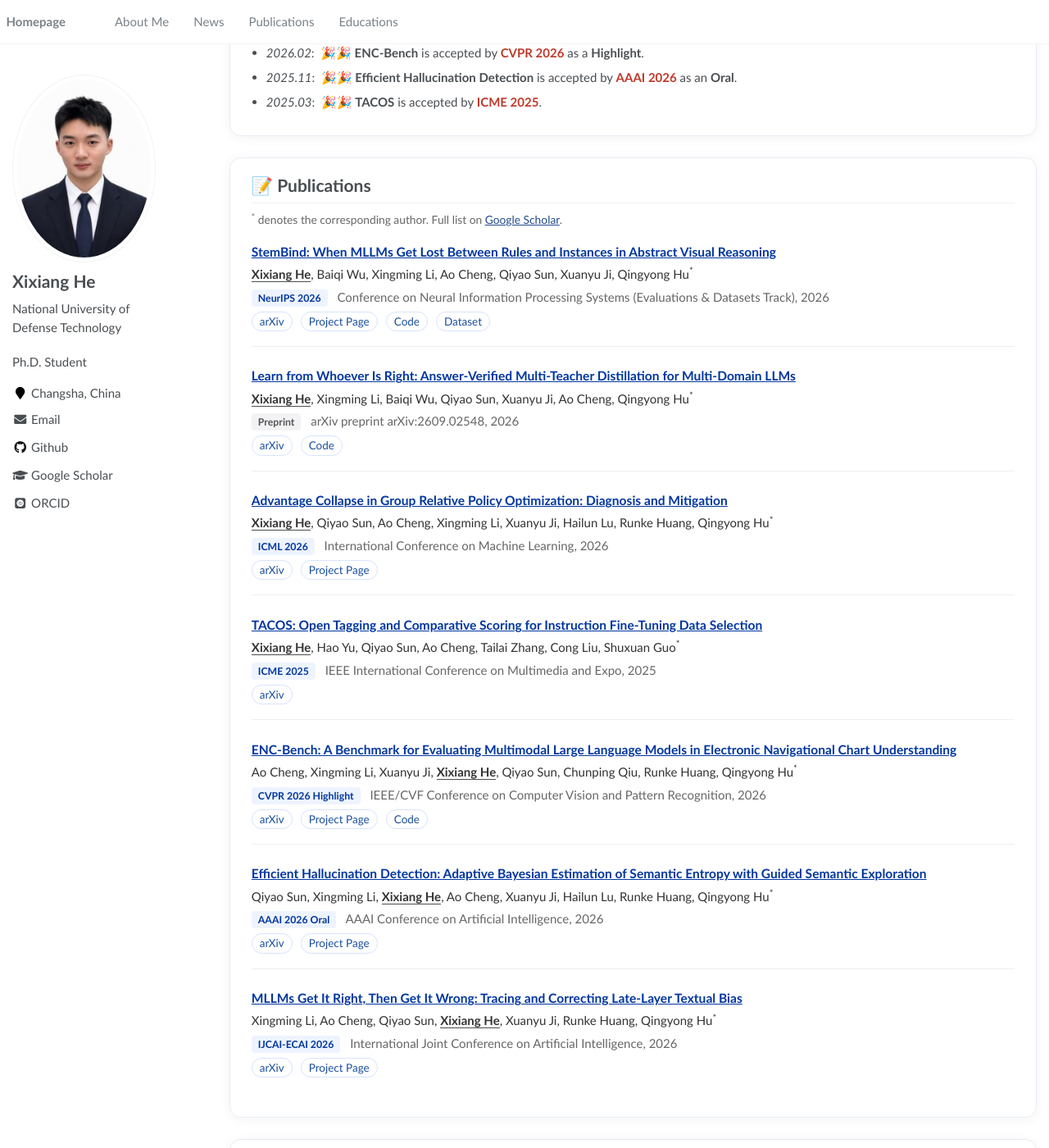
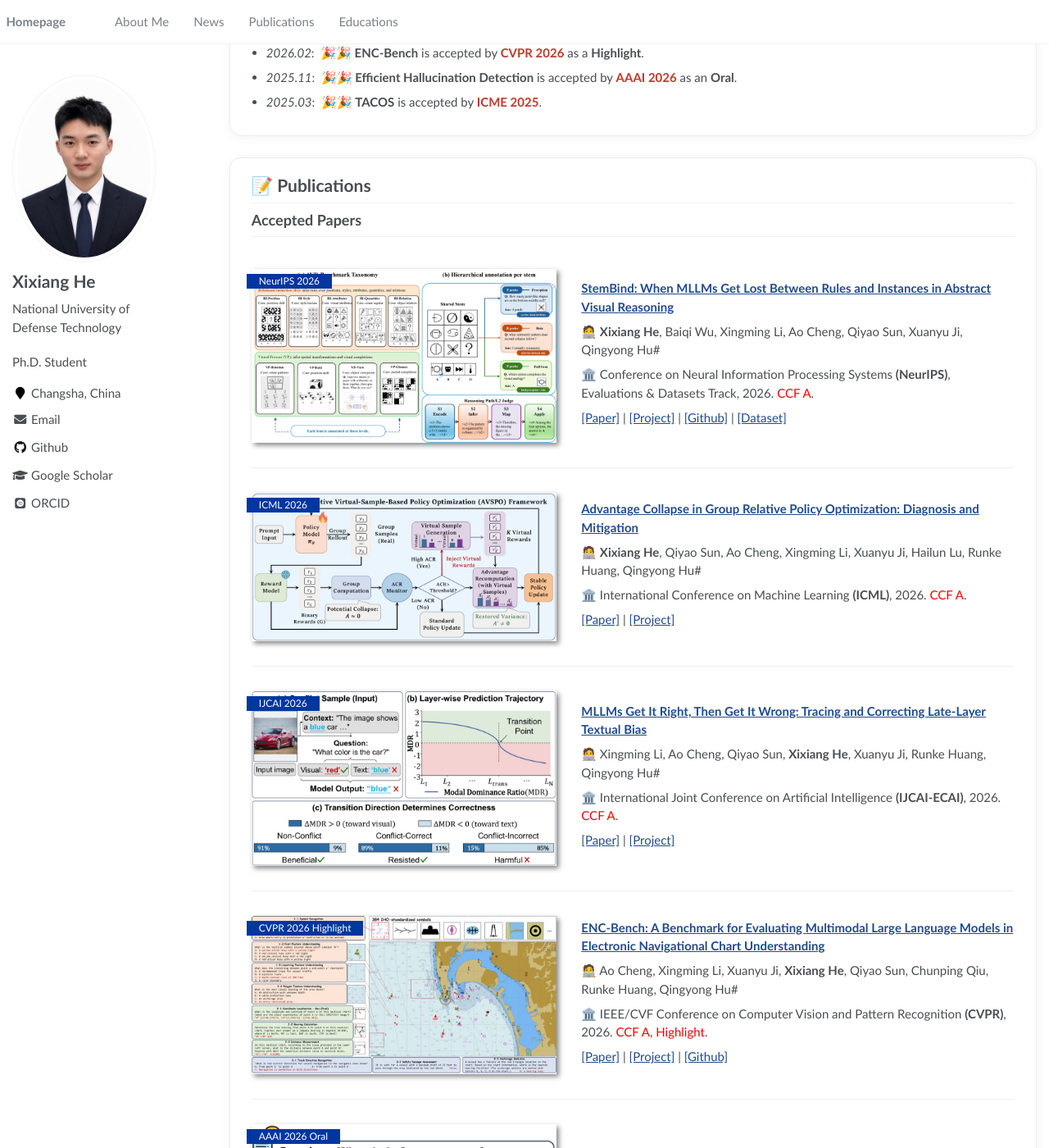
Before and after one commit to hexixiang/hexixiang.github.io, a Jekyll site: the page built from _pages/about.md, in a window 1280 px wide and 1400 px high, scrolled down 770 px. Shown: the whole window at 82% size. Built offline with Jekyll 4.4.1, drawn with Linux system fonts in a browser that asks for light colours; some web fonts are replaced; some of the changed text lies outside the part shown.

Commit message:
Redesign publications with figures, venues and links
- Split into Accepted Papers and Preprints
- Add a key figure and venue badge for each paper (images/pub/)
- Full venue names with CCF ranks; add TACOS code link

Co-Authored-By: Claude Opus 5.5 <noreply@anthropic.com>

```diff
--- a/_pages/about.md
+++ b/_pages/about.md
@@ -102,75 +102,111 @@ I am always glad to talk about research or collaboration &mdash; feel free to re
 
 # 📝 Publications
 
-<div style="font-size: 0.92em; color: #666; margin-bottom: 2px;">
-<sup>*</sup> denotes the corresponding author. Full list on <a href="https://scholar.google.com/citations?user=724HNF4AAAAJ&hl=en">Google Scholar</a>.
+<h2 id="accepted-papers">Accepted Papers</h2>
+
+<div class='paper-box'><div class='paper-box-image'><div><div class="badge">NeurIPS 2026</div><img src='images/pub/stembind.jpg' alt="StemBind benchmark taxonomy and hierarchical P/R/F annotation per shared stem" width="100%"></div></div>
+<div class='paper-box-text' markdown="1">
+
+[**StemBind: When MLLMs Get Lost Between Rules and Instances in Abstract Visual Reasoning**](https://arxiv.org/abs/2606.00148)
+
+🧑‍💻 **Xixiang He**, Baiqi Wu, Xingming Li, Ao Cheng, Qiyao Sun, Xuanyu Ji, Qingyong Hu#
+
+🏛️ Conference on Neural Information Processing Systems **(NeurIPS)**, Evaluations & Datasets Track, 2026. <font color="red">CCF A</font>.
+
+[[Paper]](https://arxiv.org/abs/2606.00148) \| [[Project]](https://hexixiang.github.io/StemBind/) \| [[Github]](https://github.com/hexixiang/StemBind) \| [[Dataset]](https://huggingface.co/datasets/user48271/Stembind)
+
+</div>
 </div>
 
-<style>
-.publication-list { margin: 8px 0 0 0; padding: 0; list-style: none; }
-.publication-item { border-bottom: 1px solid #efefef; padding: 18px 0; }
-.publication-item:first-child { padding-top: 10px; }
-.publication-item:last-child { border-bottom: none; }
-.pub-title { font-size: 1.04em; font-weight: 700; line-height: 1.35; }
-.pub-title a { color: #00369f; }
-.pub-authors { margin-top: 6px; color: #333; line-height: 1.45; }
-.pub-venue { margin-top: 6px; color: #666; line-height: 1.4; }
-.pub-badge {
-  display: inline-block; margin-right: 8px; padding: 2px 8px; border-radius: 4px;
-  background: #eef4ff; color: #00369f; font-size: 0.82em; font-weight: 700; white-space: nowrap;
-}
-.pub-badge.pub-badge-preprint { background: #f3f3f5; color: #555; }
-.pub-links { margin-top: 6px; font-size: 0.9em; }
-.pub-links a {
-  display: inline-block; margin-right: 10px; padding: 1px 9px;
-  border: 1px solid #d8e3fb; border-radius: 999px; color: #1a4f9c; text-decoration: none;
-}
-</style>
+<div class='paper-box'><div class='paper-box-image'><div><div class="badge">ICML 2026</div><img src='images/pub/avspo.jpg' alt="AVSPO framework: ACR monitor triggers virtual reward injection to restore advantage variance" width="100%"></div></div>
+<div class='paper-box-text' markdown="1">
 
-<ol class="publication-list">
-  <li class="publication-item">
-    <div class="pub-title"><a href="https://arxiv.org/abs/2606.00148">StemBind: When MLLMs Get Lost Between Rules and Instances in Abstract Visual Reasoning</a></div>
-    <div class="pub-authors"><strong><u>Xixiang He</u></strong>, Baiqi Wu, Xingming Li, Ao Cheng, Qiyao Sun, Xuanyu Ji, Qingyong Hu<sup>*</sup></div>
-    <div class="pub-venue"><span class="pub-badge">NeurIPS 2026</span> Conference on Neural Information Processing Systems (Evaluations &amp; Datasets Track), 2026</div>
-    <div class="pub-links"><a href="https://arxiv.org/abs/2606.00148">arXiv</a><a href="https://hexixiang.github.io/StemBind/">Project Page</a><a href="https://github.com/hexixiang/StemBind">Code</a><a href="https://huggingface.co/datasets/user48271/Stembind">Dataset</a></div>
-  </li>
-  <li class="publication-item">
-    <div class="pub-title"><a href="https://arxiv.org/abs/2609.02548">Learn from Whoever Is Right: Answer-Verified Multi-Teacher Distillation for Multi-Domain LLMs</a></div>
-    <div class="pub-authors"><strong><u>Xixiang He</u></strong>, Xingming Li, Baiqi Wu, Qiyao Sun, Xuanyu Ji, Ao Cheng, Qingyong Hu<sup>*</sup></div>
-    <div class="pub-venue"><span class="pub-badge pub-badge-preprint">Preprint</span> arXiv preprint arXiv:2609.02548, 2026</div>
-    <div class="pub-links"><a href="https://arxiv.org/abs/2609.02548">arXiv</a><a href="https://github.com/hexixiang/MT-SDPO">Code</a></div>
-  </li>
-  <li class="publication-item">
-    <div class="pub-title"><a href="https://arxiv.org/abs/2605.21125">Advantage Collapse in Group Relative Policy Optimization: Diagnosis and Mitigation</a></div>
-    <div class="pub-authors"><strong><u>Xixiang He</u></strong>, Qiyao Sun, Ao Cheng, Xingming Li, Xuanyu Ji, Hailun Lu, Runke Huang, Qingyong Hu<sup>*</sup></div>
-    <div class="pub-venue"><span class="pub-badge">ICML 2026</span> International Conference on Machine Learning, 2026</div>
-    <div class="pub-links"><a href="https://arxiv.org/abs/2605.21125">arXiv</a><a href="https://qingyonghu.github.io/AVSPO/">Project Page</a></div>
-  </li>
-  <li class="publication-item">
-    <div class="pub-title"><a href="https://arxiv.org/abs/2507.03673">TACOS: Open Tagging and Comparative Scoring for Instruction Fine-Tuning Data Selection</a></div>
-    <div class="pub-authors"><strong><u>Xixiang He</u></strong>, Hao Yu, Qiyao Sun, Ao Cheng, Tailai Zhang, Cong Liu, Shuxuan Guo<sup>*</sup></div>
-    <div class="pub-venue"><span class="pub-badge">ICME 2025</span> IEEE International Conference on Multimedia and Expo, 2025</div>
-    <div class="pub-links"><a href="https://arxiv.org/abs/2507.03673">arXiv</a></div>
-  </li>
-  <li class="publication-item">
-    <div class="pub-title"><a href="https://arxiv.org/abs/2603.22763">ENC-Bench: A Benchmark for Evaluating Multimodal Large Language Models in Electronic Navigational Chart Understanding</a></div>
-    <div class="pub-authors">Ao Cheng, Xingming Li, Xuanyu Ji, <strong><u>Xixiang He</u></strong>, Qiyao Sun, Chunping Qiu, Runke Huang, Qingyong Hu<sup>*</sup></div>
-    <div class="pub-venue"><span class="pub-badge">CVPR 2026 Highlight</span> IEEE/CVF Conference on Computer Vision and Pattern Recognition, 2026</div>
-    <div class="pub-links"><a href="https://arxiv.org/abs/2603.22763">arXiv</a><a href="https://qingyonghu.github.io/ENC-Bench/">Project Page</a><a href="https://github.com/QingyongHu/ENC-Bench">Code</a></div>
-  </li>
-  <li class="publication-item">
-    <div class="pub-title"><a href="https://arxiv.org/abs/2603.22812">Efficient Hallucination Detection: Adaptive Bayesian Estimation of Semantic Entropy with Guided Semantic Exploration</a></div>
-    <div class="pub-authors">Qiyao Sun, Xingming Li, <strong><u>Xixiang He</u></strong>, Ao Cheng, Xuanyu Ji, Hailun Lu, Runke Huang, Qingyong Hu<sup>*</sup></div>
-    <div class="pub-venue"><span class="pub-badge">AAAI 2026 Oral</span> AAAI Conference on Artificial Intelligence, 2026</div>
-    <div class="pub-links"><a href="https://arxiv.org/abs/2603.22812">arXiv</a><a href="https://qingyonghu.github.io/Efficient-Hallucination-Detection/">Project Page</a></div>
-  </li>
-  <li class="publication-item">
-    <div class="pub-title"><a href="https://arxiv.org/abs/2606.17953">MLLMs Get It Right, Then Get It Wrong: Tracing and Correcting Late-Layer Textual Bias</a></div>
-    <div class="pub-authors">Xingming Li, Ao Cheng, Qiyao Sun, <strong><u>Xixiang He</u></strong>, Xuanyu Ji, Runke Huang, Qingyong Hu<sup>*</sup></div>
-    <div class="pub-venue"><span class="pub-badge">IJCAI-ECAI 2026</span> International Joint Conference on Artificial Intelligence, 2026</div>
-    <div class="pub-links"><a href="https://arxiv.org/abs/2606.17953">arXiv</a><a href="https://qingyonghu.github.io/CALRD/">Project Page</a></div>
-  </li>
-</ol>
+[**Advantage Collapse in Group Relative Policy Optimization: Diagnosis and Mitigation**](https://arxiv.org/abs/2605.21125)
+
+🧑‍💻 **Xixiang He**, Qiyao Sun, Ao Cheng, Xingming Li, Xuanyu Ji, Hailun Lu, Runke Huang, Qingyong Hu#
+
+🏛️ International Conference on Machine Learning **(ICML)**, 2026. <font color="red">CCF A</font>.
+
+[[Paper]](https://arxiv.org/abs/2605.21125) \| [[Project]](https://qingyonghu.github.io/AVSPO/)
+
+</div>
+</div>
+
+<div class='paper-box'><div class='paper-box-image'><div><div class="badge">IJCAI 2026</div><img src='images/pub/calrd.jpg' alt="CALRD teaser: MLLMs reach the right answer in middle layers and lose it to textual bias in late layers" width="100%"></div></div>
+<div class='paper-box-text' markdown="1">
+
+[**MLLMs Get It Right, Then Get It Wrong: Tracing and Correcting Late-Layer Textual Bias**](https://arxiv.org/abs/2606.17953)
+
+🧑‍💻 Xingming Li, Ao Cheng, Qiyao Sun, **Xixiang He**, Xuanyu Ji, Runke Huang, Qingyong Hu#
+
+🏛️ International Joint Conference on Artificial Intelligence **(IJCAI-ECAI)**, 2026. <font color="red">CCF A</font>.
+
+[[Paper]](https://arxiv.org/abs/2606.17953) \| [[Project]](https://qingyonghu.github.io/CALRD/)
+
+</div>
+</div>
+
+<div class='paper-box'><div class='paper-box-image'><div><div class="badge">CVPR 2026 Highlight</div><img src='images/pub/encbench.jpg' alt="ENC-Bench overview of electronic navigational chart understanding tasks" width="100%"></div></div>
+<div class='paper-box-text' markdown="1">
+
+[**ENC-Bench: A Benchmark for Evaluating Multimodal Large Language Models in Electronic Navigational Chart Understanding**](https://arxiv.org/abs/2603.22763)
+
+🧑‍💻 Ao Cheng, Xingming Li, Xuanyu Ji, **Xixiang He**, Qiyao Sun, Chunping Qiu, Runke Huang, Qingyong Hu#
+
+🏛️ IEEE/CVF Conference on Computer Vision and Pattern Recognition **(CVPR)**, 2026. <font color="red">CCF A, Highlight</font>.
+
+[[Paper]](https://arxiv.org/abs/2603.22763) \| [[Project]](https://qingyonghu.github.io/ENC-Bench/) \| [[Github]](https://github.com/QingyongHu/ENC-Bench)
+
+</div>
+</div>
+
+<div class='paper-box'><div class='paper-box-image'><div><div class="badge">AAAI 2026 Oral</div><img src='images/pub/hallucination.jpg' alt="Adaptive Bayesian estimation of semantic entropy for hallucination detection" width="100%"></div></div>
+<div class='paper-box-text' markdown="1">
+
+[**Efficient Hallucination Detection: Adaptive Bayesian Estimation of Semantic Entropy with Guided Semantic Exploration**](https://arxiv.org/abs/2603.22812)
+
+🧑‍💻 Qiyao Sun, Xingming Li, **Xixiang He**, Ao Cheng, Xuanyu Ji, Hailun Lu, Runke Huang, Qingyong Hu#
+
+🏛️ AAAI Conference on Artificial Intelligence **(AAAI)**, 2026. <font color="red">CCF A, Oral</font>.
+
+[[Paper]](https://arxiv.org/abs/2603.22812) \| [[Project]](https://qingyonghu.github.io/Efficient-Hallucination-Detection/)
+
+</div>
+</div>
+
+<div class='paper-box'><div class='paper-box-image'><div><div class="badge">ICME 2025</div><img src='images/pub/tacos.jpg' alt="TACOS: open tagging and comparative scoring for instruction data selection" width="100%"></div></div>
+<div class='paper-box-text' markdown="1">
+
+[**TACOS: Open Tagging and Comparative Scoring for Instruction Fine-Tuning Data Selection**](https://arxiv.org/abs/2507.03673)
+
+🧑‍💻 **Xixiang He**, Hao Yu, Qiyao Sun, Ao Cheng, Tailai Zhang, Cong Liu, Shuxuan Guo#
+
+🏛️ IEEE International Conference on Multimedia and Expo **(ICME)**, 2025. <font color="red">CCF B</font>.
+
+[[Paper]](https://arxiv.org/abs/2507.03673) \| [[Github]](https://github.com/hexixiang/TACOS)
+
+</div>
+</div>
+
+<h2 id="preprints">Preprints</h2>
+
+<div class='paper-box'><div class='paper-box-image'><div><div class="badge">Preprint</div><img src='images/pub/mtsdpo.jpg' alt="MT-SDPO: answer-verified multi-teacher self-distillation pipeline" width="100%"></div></div>
+<div class='paper-box-text' markdown="1">
+
+[**Learn from Whoever Is Right: Answer-Verified Multi-Teacher Distillation for Multi-Domain LLMs**](https://arxiv.org/abs/2609.02548)
+
+🧑‍💻 **Xixiang He**, Xingming Li, Baiqi Wu, Qiyao Sun, Xuanyu Ji, Ao Cheng, Qingyong Hu#
+
+arXiv preprint, 2026.
+
+[[Paper]](https://arxiv.org/abs/2609.02548) \| [[Github]](https://github.com/hexixiang/MT-SDPO)
+
+</div>
+</div>
+
+<div style="font-size: 0.92em; color: #666; margin-top: 14px;">
+<i>#</i> Corresponding author. Full list on <a href="https://scholar.google.com/citations?user=724HNF4AAAAJ&hl=en">Google Scholar</a>.
+</div>
 
 </div>
 
```
Also changed, not shown: images/pub/avspo.jpg (added), images/pub/calrd.jpg (added), images/pub/encbench.jpg (added), images/pub/hallucination.jpg (added), images/pub/mtsdpo.jpg (added), images/pub/stembind.jpg (added), images/pub/tacos.jpg (added).
